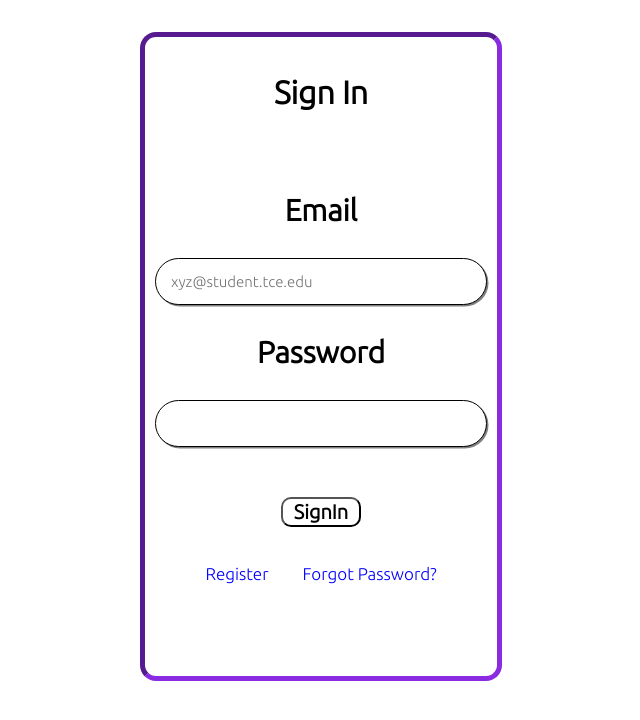
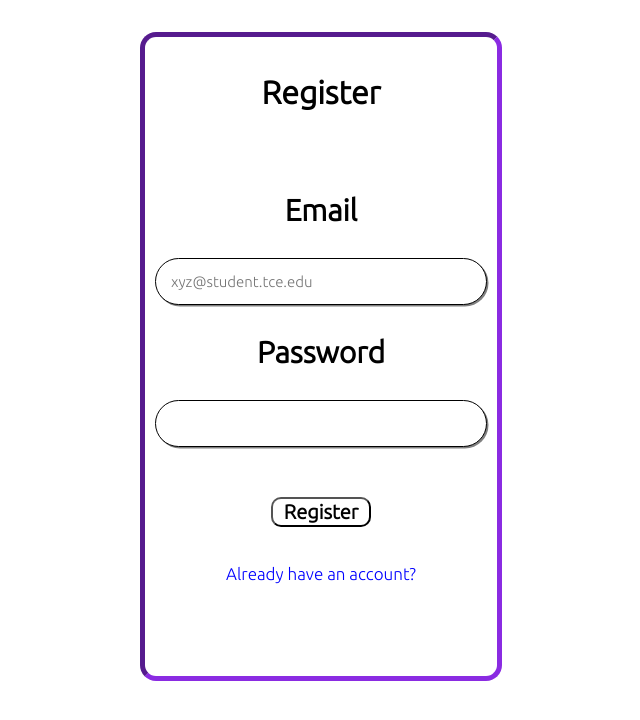
Before and after one commit to abishek-joshua/QnA, a React (Create React App) app: page / in a window 1280 px wide. Shown: the top 720 px of the page, without its empty margins (319-959 px from the left). Built offline with nearby package versions, Linux system fonts and the light colour scheme.

Commit message:
Register page added

```diff
--- /dev/null
+++ b/src/Components/Register/Register.css
@@ -0,0 +1,73 @@
+.main {
+    display: flex;
+    justify-content: center;
+    margin: 0px;
+}
+
+.Register {
+    display: flex;
+    flex-direction: column;
+    align-items: center;
+    justify-content: space-between;
+    color: black;
+    border: 5px inset blueviolet ;
+    margin: 2em;
+    padding: 1em;
+    width: 25%;
+    border-radius: 1em;
+    align-self: center;
+}
+
+.formDetails {
+    padding: 1em;
+    margin: 1em;
+    display: flex;
+    flex-direction: column;
+    align-items: center;
+    justify-content: space-evenly;
+    font-size: 30px;
+
+}
+
+.register-button {
+    font-family: 'Ubuntu';
+    font-size:20px;
+    height: 1.5em;
+    width: 5em;
+    border-radius: 0.5em;
+    background-color:white;
+    color: black;
+    margin: 1em;
+    font-weight: bolder;
+    cursor: pointer;
+
+}
+
+.email-box,.password-box {
+    font-size: 15px;
+    height: 1em;
+    width: 20em;
+    padding: 1em;
+    border: 1px solid black;
+    border-radius: 2em;
+    box-shadow: 0.1em 0.1em grey;
+    margin: 2em;
+
+
+}
+
+.sign-in {
+    font-size: 17px;
+    cursor: pointer;
+    color: blue;
+    margin: 1em;
+}
+
+.sign-in:hover {
+    text-decoration: underline;
+}
+
+.register-button:hover{
+    background-color: blueviolet;
+    color: white;
+}
--- /dev/null
+++ b/src/Components/Register/Register.js
@@ -0,0 +1,22 @@
+import React from "react";
+import './Register.css';
+
+const Register = () => {
+    return (
+        <div className="main">
+            <div className="Register">
+                <h1>Register</h1>
+                <div className="formDetails">
+                    <strong>Email</strong> <input className="email-box" type="email" placeholder="xyz@student.tce.edu"></input>
+                    <strong>Password</strong> <input className="password-box" type="password"></input>
+                    <button className="register-button">Register</button>
+                    <div className="sign-in-main">
+                        <p className="sign-in">Already have an account?</p>
+                    </div>
+                </div>
+            </div>
+        </div>
+    );
+}
+
+export default Register;
--- a/src/index.js
+++ b/src/index.js
@@ -2,11 +2,11 @@ import React from 'react';
 import ReactDOM from 'react-dom';
 import './index.css';
 import App from './App';
-import SignIn from './Components/SignIn/SignIn';
+import Register from './Components/Register/Register';
 
 ReactDOM.render(
   <React.StrictMode>
-  <SignIn />
+  <Register />
   </React.StrictMode>,
   document.getElementById('root')
 );
```
